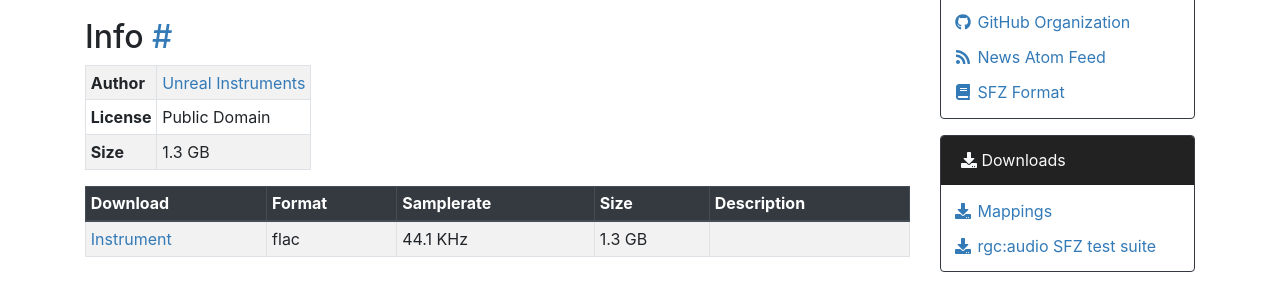
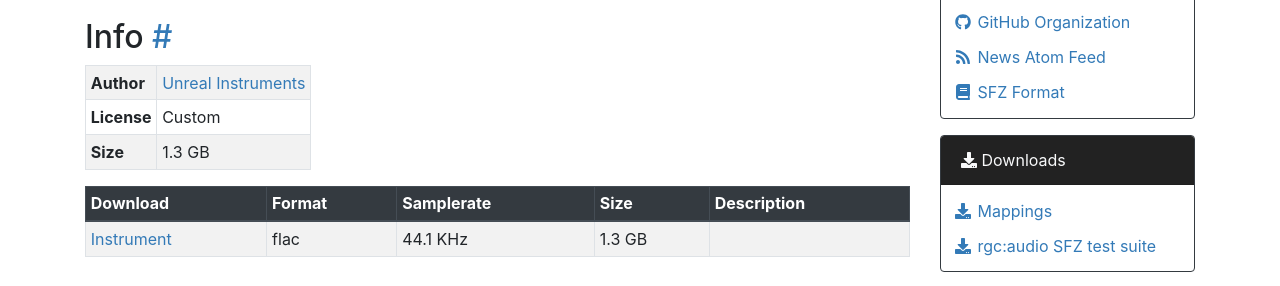
Before and after one commit to sfzinstruments/sfzinstruments.github.io, a Jekyll site: the page built from guitars/metal_gtx.md, in a window 1280 px wide. Shown: the part 204-490 px from the top of the page. Built offline with Jekyll 4.4.1, drawn with Linux system fonts in a browser that asks for light colours; nearby versions of some CDN libraries.

Commit message:
Metal GTX guitar license, fixes #17

```diff
--- a/_data/sfz/instruments.yml
+++ b/_data/sfz/instruments.yml
@@ -276,7 +276,7 @@ categories:
     page:    "metal_gtx"
 #   version: ""
     author:  "Unreal Instruments"
-    license: "Public Domain"
+    license: "Custom"
     url:     "https://unreal-instruments.wixsite.com/unreal-instruments/metal-gtx"
     download_size: "1.3 GB"
     short_description: "Multi Articulation Electric Guitar"
```
